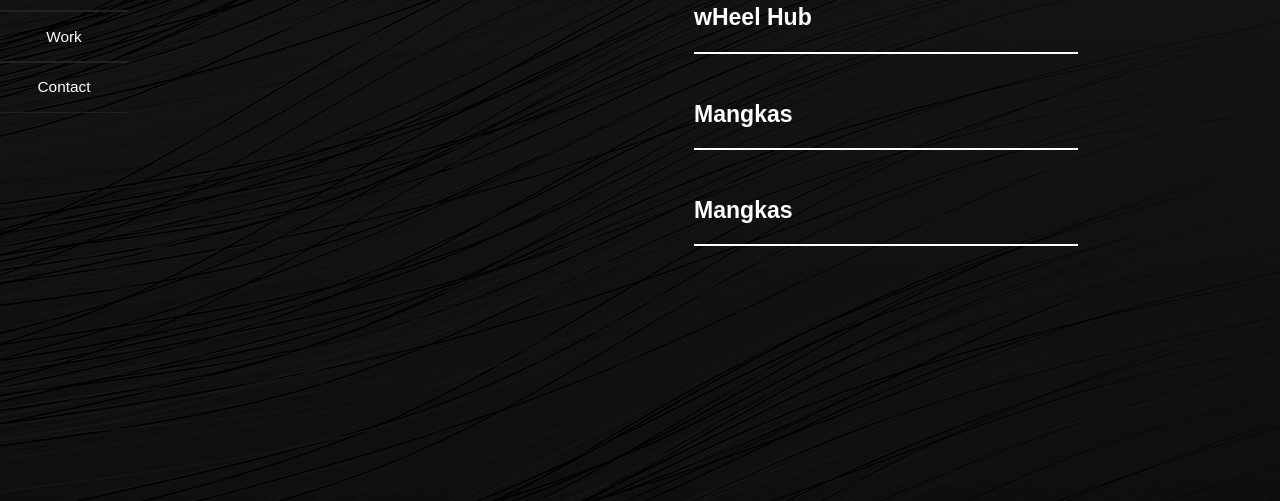
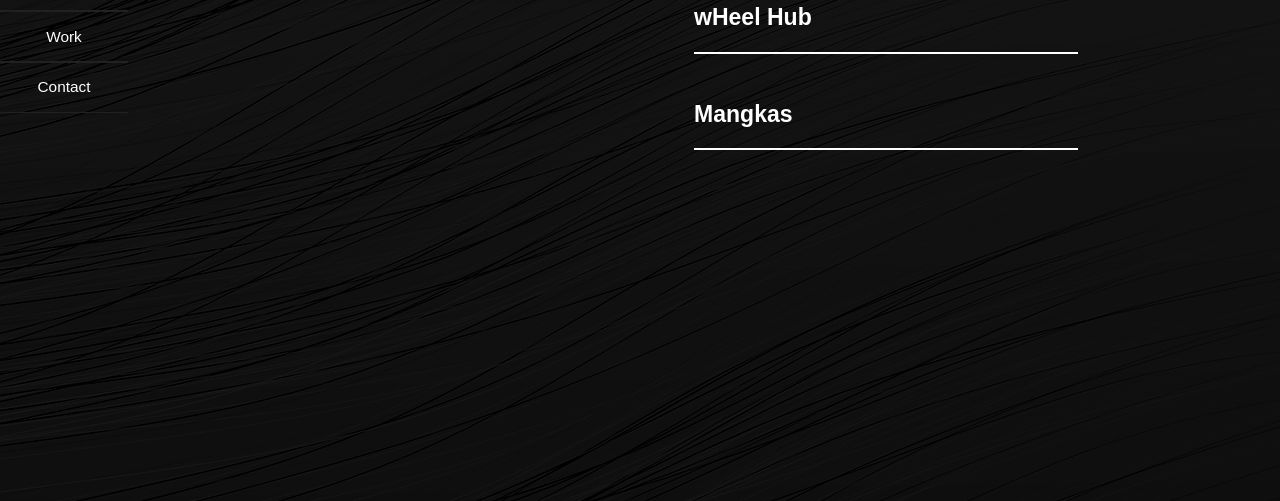
Before and after one commit to TracyET/Portfolio, a plain HTML site: page html/work.html in a window 1280 px wide. Shown: the part 299-800 px from the top of the page. Drawn offline with Linux system fonts and the light colour scheme.

Commit message:
Update work.html

```diff
--- a/html/work.html
+++ b/html/work.html
@@ -46,11 +46,11 @@
                     <div class="line"></a>
                 </li>
 
-                <a href="../html/project3.html">
+<!--                 <a href="../html/project3.html">
                     <li onmouseover="showImage('project3')" onmouseout="hideImage('project3')">
                         Mangkas <br>
                         <div class="line"></a>
-                    </li>
+                    </li> -->
 
             </div>
         </div>
```
